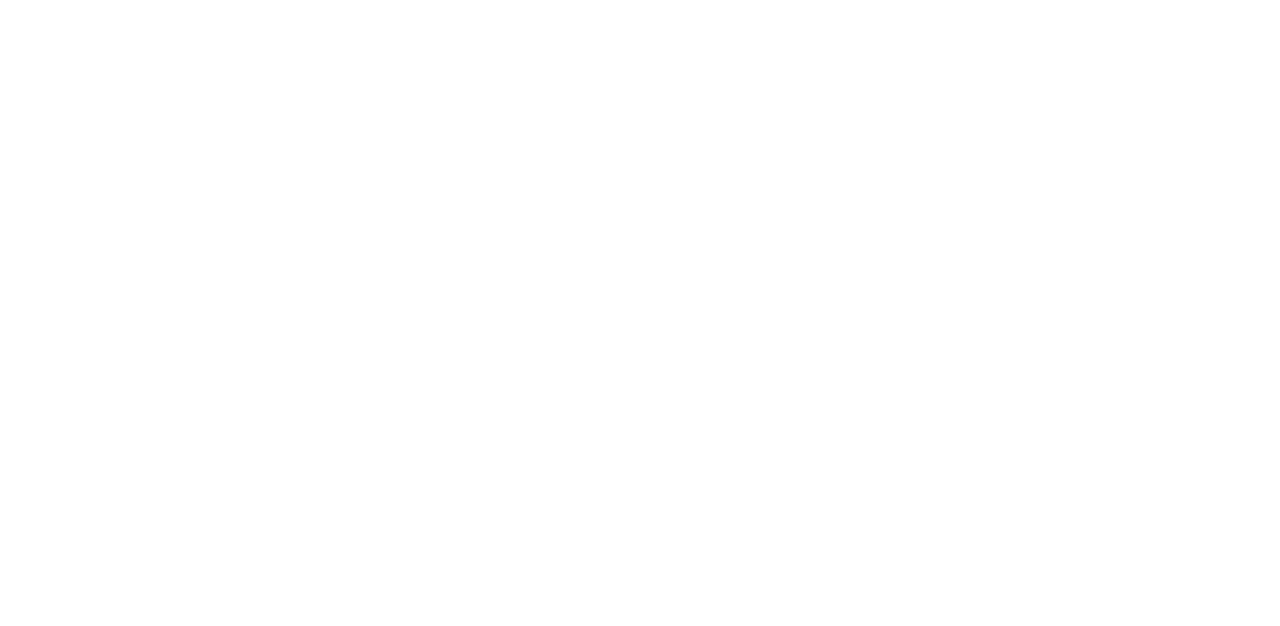
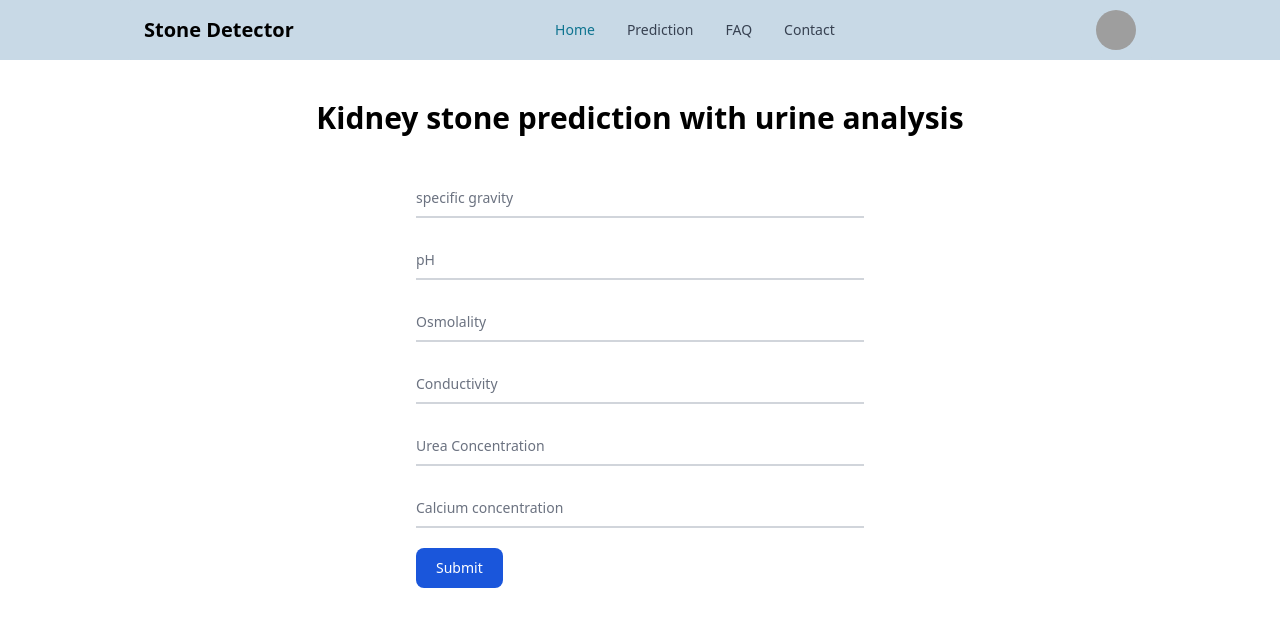
Before and after one commit to deepikasainju/Kidney-stone-prediction, a React (Vite) app in the folder frontend main/: page /PredictByData in a window 1280 px wide. Before the commit this address had no page. Shown: the top 626 px of the page. Built offline with nearby package versions, Linux system fonts and the light colour scheme; grey boxes are pictures that could not be loaded.

Commit message:
prediction ui

```diff
--- a/frontend main/src/App.tsx
+++ b/frontend main/src/App.tsx
@@ -9,9 +9,11 @@
   return (
     <BrowserRouter>
       <Routes>
-        <Route path="/" element={<Login />} />
+        <Route path="/" element={<HomeScreen />} />
         <Route path="/Signup" element={<Signup />} />
         <Route path="/HomeScreen" element={<HomeScreen />} />
+        <Route path="/PredictByData" element={<PredictByData />} />
+        <Route path="/PredictByImage" element={<PredictByImage />} />
       </Routes>
     </BrowserRouter>
   );
--- a/frontend main/src/components/Navigation.tsx
+++ b/frontend main/src/components/Navigation.tsx
@@ -2,15 +2,14 @@
 import { useNavigate } from "react-router-dom";
 
 const Navigation = () => {
+  const navigate = useNavigate();
+  const handleNaviagteHome = () => {
+    navigate("/HomeScreen", { replace: true });
+  };
 
-  const navigate = useNavigate();
-  const handleNaviagteHome=()=>{
-    navigate("/HomeScreen", { replace: true });
-  }
-
-  const handleNaviagteSignout=()=>{
+  const handleNaviagteSignout = () => {
     navigate("/Login", { replace: true });
-  }
+  };
 
   return (
     <div className="bg-primary  sticky">
@@ -41,7 +40,9 @@
             <Dropdown.Item>Dashboard</Dropdown.Item>
             <Dropdown.Item>Settings</Dropdown.Item>
             <Dropdown.Divider />
-            <Dropdown.Item onClick={handleNaviagteSignout}>Sign out</Dropdown.Item>
+            <Dropdown.Item onClick={handleNaviagteSignout}>
+              Sign out
+            </Dropdown.Item>
           </Dropdown>
           <Navbar.Toggle />
         </div>
@@ -49,9 +50,8 @@
           <Navbar.Link href="#" active onClick={handleNaviagteHome}>
             Home
           </Navbar.Link>
-          <Navbar.Link href="#">About</Navbar.Link>
-          <Navbar.Link href="#">Services</Navbar.Link>
-          <Navbar.Link href="#">Pricing</Navbar.Link>
+          <Navbar.Link href="#">Prediction</Navbar.Link>
+          <Navbar.Link href="#">FAQ</Navbar.Link>
           <Navbar.Link href="#">Contact</Navbar.Link>
         </Navbar.Collapse>
       </Navbar>
--- a/frontend main/src/components/PredictByData.tsx
+++ b/frontend main/src/components/PredictByData.tsx
@@ -4,7 +4,9 @@
   return (
     <div>
       <Navigation />
-      <h1>Kidney stone prediction with urine analysis</h1>
+      <h1 className="text-center mt-10 font-bold text-3xl mb-10">
+        Kidney stone prediction with urine analysis
+      </h1>
 
       <form className="max-w-md mx-auto">
         <div className="relative z-0 w-full mb-5 group">
@@ -60,15 +62,16 @@
         </div>
         <div className="relative z-0 w-full mb-5 group">
           <input
-            type="text"
-            name="gravity"
-            id="gravity"
+            type="number"
+            step="any"
+            name="conductivity"
+            id="conductivity"
             className="block py-2.5 px-0 w-full text-sm text-gray-900 bg-transparent border-0 border-b-2 border-gray-300 appearance-none dark:text-white dark:border-gray-600 dark:focus:border-blue-500 focus:outline-none focus:ring-0 focus:border-blue-600 peer"
             placeholder=" "
             required
           />
           <label
-            for=""
+            for="conductivity"
             className="peer-focus:font-medium absolute text-sm text-gray-500 dark:text-gray-400 duration-300 transform -translate-y-6 scale-75 top-3 -z-10 origin-[0] peer-focus:start-0 rtl:peer-focus:translate-x-1/4 rtl:peer-focus:left-auto peer-focus:text-blue-600 peer-focus:dark:text-blue-500 peer-placeholder-shown:scale-100 peer-placeholder-shown:translate-y-0 peer-focus:scale-75 peer-focus:-translate-y-6"
           >
             Conductivity
@@ -76,15 +79,16 @@
         </div>
         <div className="relative z-0 w-full mb-5 group">
           <input
-            type="text"
-            name="gravity"
-            id="gravity"
+            type="number"
+            step="any"
+            name="urea"
+            id="urea"
             className="block py-2.5 px-0 w-full text-sm text-gray-900 bg-transparent border-0 border-b-2 border-gray-300 appearance-none dark:text-white dark:border-gray-600 dark:focus:border-blue-500 focus:outline-none focus:ring-0 focus:border-blue-600 peer"
             placeholder=" "
             required
           />
           <label
-            for=""
+            for="urea"
             className="peer-focus:font-medium absolute text-sm text-gray-500 dark:text-gray-400 duration-300 transform -translate-y-6 scale-75 top-3 -z-10 origin-[0] peer-focus:start-0 rtl:peer-focus:translate-x-1/4 rtl:peer-focus:left-auto peer-focus:text-blue-600 peer-focus:dark:text-blue-500 peer-placeholder-shown:scale-100 peer-placeholder-shown:translate-y-0 peer-focus:scale-75 peer-focus:-translate-y-6"
           >
             Urea Concentration
@@ -92,15 +96,16 @@
         </div>
         <div className="relative z-0 w-full mb-5 group">
           <input
-            type="text"
-            name="gravity"
-            id="gravity"
+            type="number"
+            step="any"
+            name="calc"
+            id="calc"
             className="block py-2.5 px-0 w-full text-sm text-gray-900 bg-transparent border-0 border-b-2 border-gray-300 appearance-none dark:text-white dark:border-gray-600 dark:focus:border-blue-500 focus:outline-none focus:ring-0 focus:border-blue-600 peer"
             placeholder=" "
             required
           />
           <label
-            for=""
+            for="calc"
             className="peer-focus:font-medium absolute text-sm text-gray-500 dark:text-gray-400 duration-300 transform -translate-y-6 scale-75 top-3 -z-10 origin-[0] peer-focus:start-0 rtl:peer-focus:translate-x-1/4 rtl:peer-focus:left-auto peer-focus:text-blue-600 peer-focus:dark:text-blue-500 peer-placeholder-shown:scale-100 peer-placeholder-shown:translate-y-0 peer-focus:scale-75 peer-focus:-translate-y-6"
           >
             Calcium concentration
--- a/frontend main/src/components/PredictionCard.tsx
+++ b/frontend main/src/components/PredictionCard.tsx
@@ -1,5 +1,5 @@
 import { Button, Card } from "flowbite-react";
-const PredictionCard = ({ title, description }) => {
+const PredictionCard = ({ title, description, handleClick }) => {
   return (
     <Card className="max-w-sm">
       <h5 className="text-2xl font-bold tracking-tight text-gray-900 dark:text-white">
@@ -8,7 +8,7 @@
       <p className="font-normal text-gray-700 dark:text-gray-400">
         {description}
       </p>
-      <Button>
+      <Button onClick={handleClick}>
         Start Prediction
         <svg
           className="-mr-1 ml-2 h-4 w-4"
--- a/frontend main/src/components/StoneDetect.tsx
+++ b/frontend main/src/components/StoneDetect.tsx
@@ -1,6 +1,14 @@
 import PredictionCard from "./PredictionCard";
+import { useNavigate } from "react-router-dom";
 
 const StoneDetect = () => {
+  const navigate = useNavigate();
+  const handleDataPrediction = () => {
+    navigate("/PredictByData", { replace: true });
+  };
+  const handleImagePrediction = () => {
+    navigate("/PredictByImage", { replace: true });
+  };
   return (
     <div className="flex flex-col lg:mx-20  py-20">
       <h2 className="text-2xl font-bold pb-20 text-center">
@@ -10,10 +18,12 @@
         <PredictionCard
           title={"By Data"}
           description={"Predict kidney stone by entering data"}
+          handleClick={handleDataPrediction}
         />
         <PredictionCard
           title={"By image"}
           description={"Predict kidney stone by image"}
+          handleClick={handleImagePrediction}
         />
       </div>
     </div>
```
